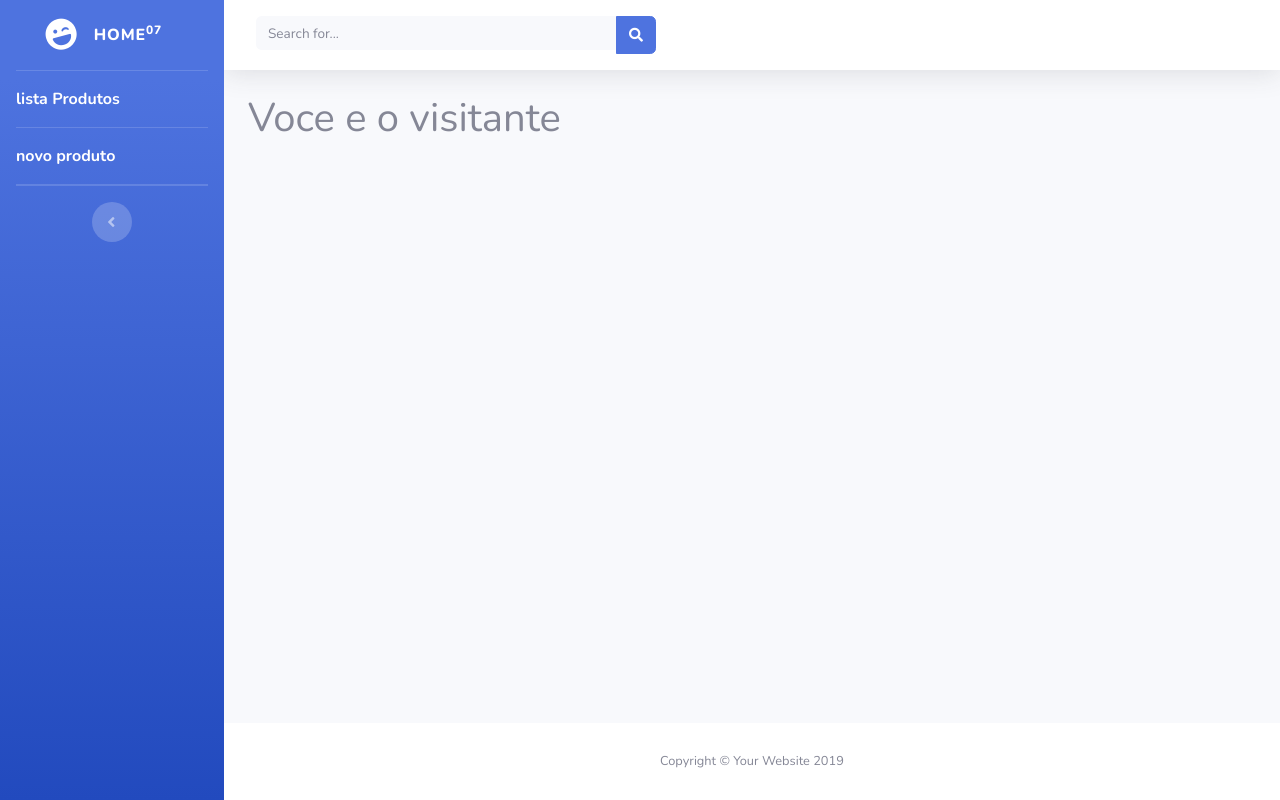
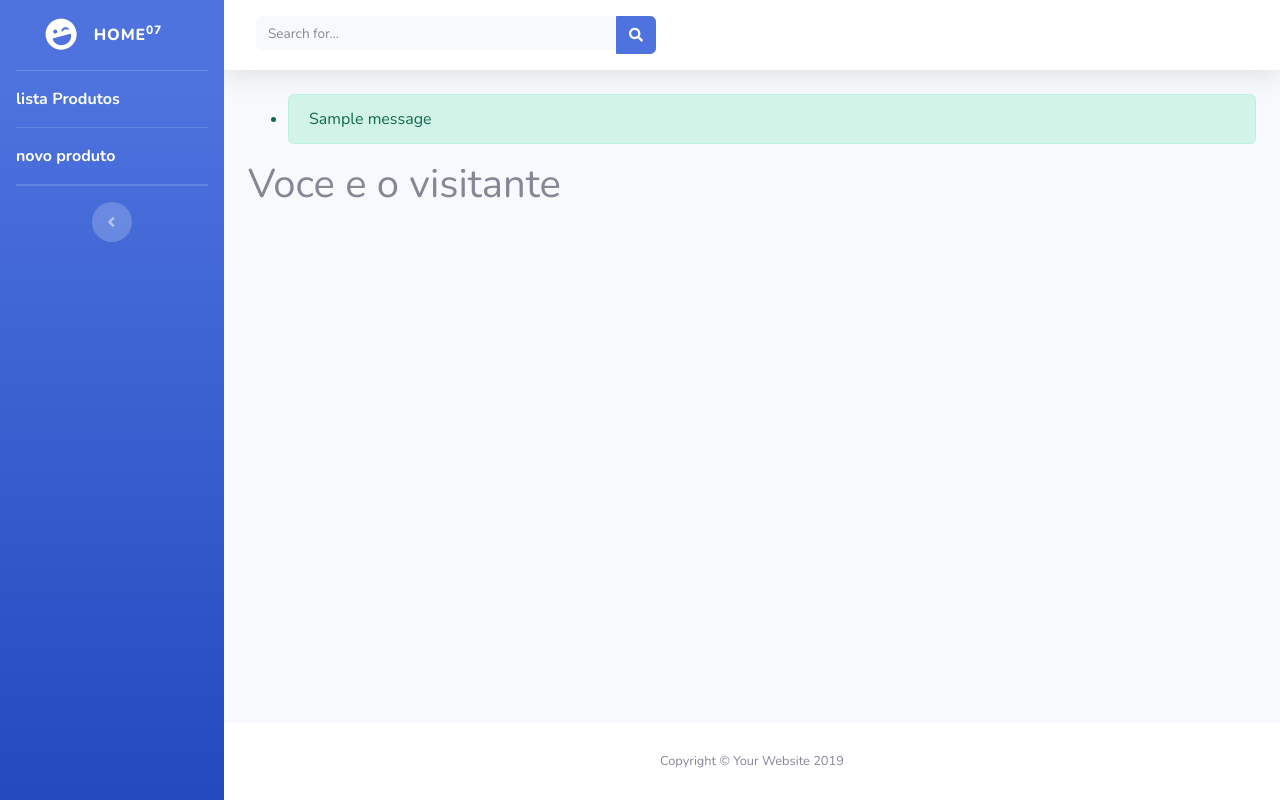
Before and after one commit to GeneralPaulo098/paulo_project_final, a Django app: page /final/ in a window 1280 px wide. Run offline with Django 3.2, Linux system fonts and the light colour scheme; one stand-in notice (Sample message) is shown; some libraries are stand-ins or nearby versions.

Commit message:
segunda versao

```diff
--- a/final/templates/home.html
+++ b/final/templates/home.html
@@ -1,5 +1,10 @@
 {% extends "base.html" %}
 {% block conteudo %}
 {% load static %}
+<ul class="messages">
+    {% for message in messages %}
+    <li{% if message.tags %} class="alert alert-{{ message.tags }}"{% endif %}>{{ message }}</li>
+    {% endfor %}
+    </ul>
 <h1>Voce e o visitante</h1>
 {% endblock %}
--- a/final/views.py
+++ b/final/views.py
@@ -1,5 +1,7 @@
 from django.shortcuts import render
+from django.contrib.auth.models import User
 
 
 def home(request):
     return render(request,'home.html')
+    messages.add_message(request, messages.INFO, 'bem vindo')
--- a/templates/registration/login.html
+++ b/templates/registration/login.html
@@ -45,6 +45,10 @@
             <div id="login-row" class="row justify-content-center align-items-center">
                 <div id="login-column" class="col-md-6">
                     <div id="login-box" class="col-md-12">
+                        {% if form.errors %}
+                        <p>Seu nome de usuário e senha não coincidem.
+                            Por favor, tente novamente</p>
+                        {% endif %}
                         <form method="post" action="{% url 'login' %}">
                             {% csrf_token %}
                             <h3 class="text-center text-info">Login</h3>
```
Also changed, not shown: db.sqlite3.
